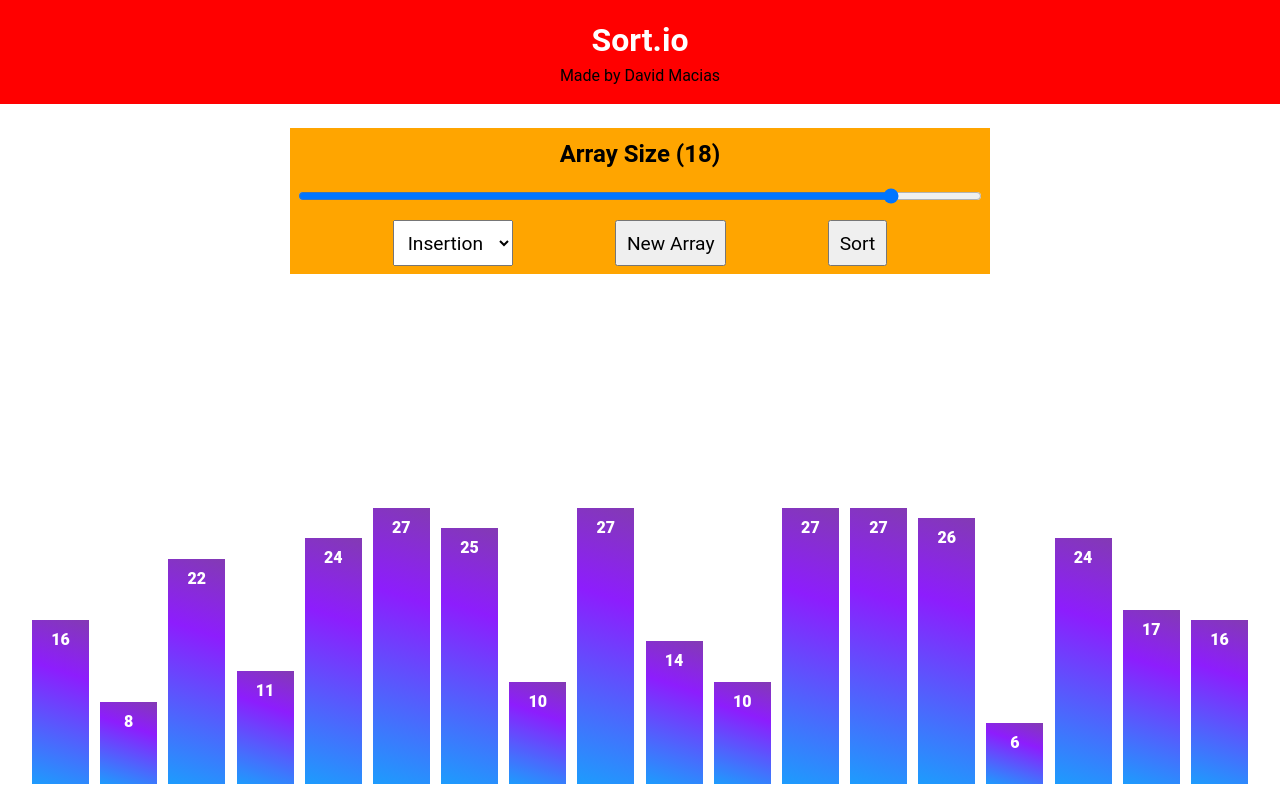
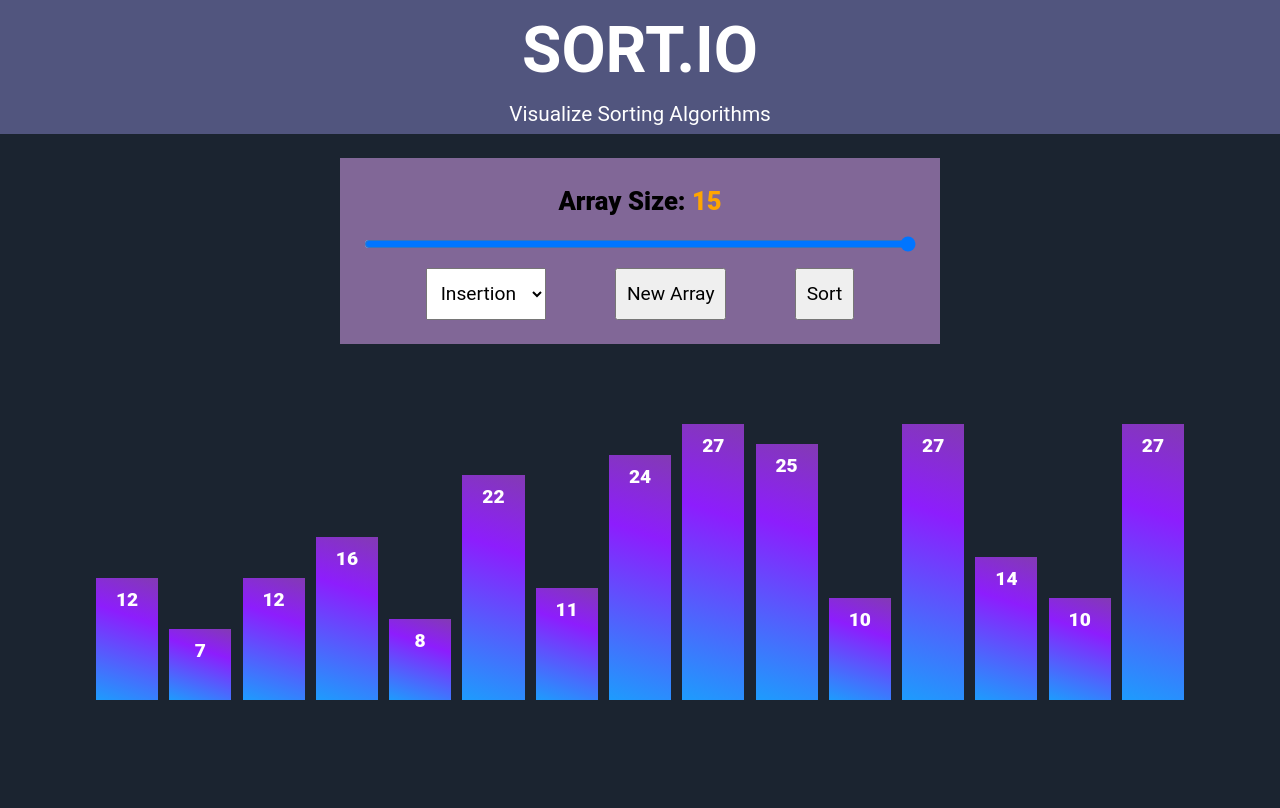
Before and after one commit to sudo-dave/Sort.io, a React (Create React App) app: page / in a window 1280 px wide. Built offline with nearby package versions, Linux system fonts and the light colour scheme.

Commit message:
Updated styles

```diff
--- a/src/Components/Input.js
+++ b/src/Components/Input.js
@@ -13,7 +13,9 @@ export default function Input() {
     <InputContainer>
       {console.log(useContext(BarsContext))}
 
-      <h2>Array Size ({bars.length})</h2>
+      <h2>
+        Array Size: <span>{bars.length}</span>
+      </h2>
       <input
         type="range"
         min={Config.INPUT_RANGE_MIN}
--- a/src/Components/styles.js
+++ b/src/Components/styles.js
@@ -48,15 +48,17 @@ export const BarWrapper = styled.div`
   color: ${(props) => (props.swap ? "black" : "whtie")};
   flex: 0 10 6.2rem;
 
+  font-size: clamp(1rem, 1.5vw, 1.7rem);
+
   @media (min-width: 820px) {
     width: 15px;
-    height: ${(props) => props.width * 2.0}vw;
+    height: ${(props) => props.width * 1.6}vw;
     text-align: center;
     display: block;
     flex: 0 10 9%;
   }
   @media (min-width: 1000px) {
-    height: ${(props) => props.width * 1.5}vw;
+    height: ${(props) => props.width * 1.3}vw;
   }
   @media (min-width: 1160px) {
     height: ${(props) => props.width * 0.8}vw;
@@ -65,11 +67,17 @@ export const BarWrapper = styled.div`
 
 // Header Section********
 export const Header = styled.header`
+  background-color: #51557e;
   text-align: center;
-  padding-block: 1em;
-  background-color: red;
+  padding-block: 0.2rem;
+  color: white;
   h1 {
     color: white;
+    font-size: clamp(2.5rem, 6vw, 4rem);
+    padding: 0;
+  }
+  p {
+    font-size: clamp(1rem, 2vw, 1.3rem);
   }
 `;
 // Main Section********
@@ -79,10 +87,12 @@ export const Main = styled.main`
   flex-direction: column-reverse;
   padding-block: 1.5em;
   /* for the scroll  */
-  height: 88vh;
+  height: 85vh;
 
   @media (min-width: 820px) {
+    gap: 10vh;
     flex-direction: column;
+    height: auto;
   }
 `;
 export const BarsContainer = styled.div`
@@ -96,14 +106,14 @@ export const BarsContainer = styled.div`
   //for the scroll thing
   overflow-y: auto;
   overflow-x: hidden;
-  flex: 1;
+  /* flex: 1; */
   /* justify-content: center; */
 
   ${ScrolBarStyle}
   @media (min-width: 820px) {
     margin-bottom: 0;
     flex-direction: row;
-    width: 95%;
+    width: 85%;
     overflow-y: hidden;
     overflow-x: auto;
     justify-content: space-evenly;
@@ -111,12 +121,21 @@ export const BarsContainer = styled.div`
   }
 `;
 export const InputContainer = styled.div`
-  background-color: orange;
-  width: 100%;
-  max-width: 700px;
+  background-color: #816797;
+  width: min(100%, 600px);
   margin: 0 auto;
+
   text-align: center;
-  padding: 0.5rem;
+  padding: 1.5rem;
+
+  span {
+    color: orange;
+  }
+  h2 {
+    font-size: clamp(1.5rem, 2vw, 2rem);
+    color: black;
+    font-weight: 900;
+  }
   /* margin-block: 1.4rem; */
   input[type="range"] {
     width: 100%;
@@ -129,11 +148,14 @@ export const InputContainer = styled.div`
     padding: 0.5em;
     cursor: pointer;
   }
+
   .btns-wrapper {
     display: flex;
     /* justify-content: space-evenly; */
     flex-direction: column;
     gap: 7px;
+  }
+  button + button {
   }
 
   @media (min-width: 820px) {
--- a/src/Sections/HeaderSection.js
+++ b/src/Sections/HeaderSection.js
@@ -4,8 +4,8 @@ import { Header } from "../Components/styles";
 export default function HeaderSection() {
   return (
     <Header>
-      <h1>Sort.io</h1>
-      <p>Made by David Macias</p>
+      <h1>SORT.IO</h1>
+      <p>Visualize Sorting Algorithms</p>
     </Header>
   );
 }
--- a/src/global.config.js
+++ b/src/global.config.js
@@ -1,9 +1,9 @@
 export const Config = {
   SEC_ANIMATION__DELAY: 1000,
   INIT_ALGO_NAME: "Insertion",
-  INIT_ARR_SIZE: 18,
+  INIT_ARR_SIZE: 15,
   RAND_ARR_LOW_VAL: 4,
   RAND_ARR_MAX_VAL: 30,
-  INPUT_RANGE_MIN: 4,
-  INPUT_RANGE_MAX: 20,
+  INPUT_RANGE_MIN: 5,
+  INPUT_RANGE_MAX: 15,
 };
--- a/src/global.css.js
+++ b/src/global.css.js
@@ -14,7 +14,11 @@ body{
 }
 
 body{
-    line-height: 1.5;
+  line-height: 1.5;
   -webkit-font-smoothing: antialiased;
+  background-color: #1B2430;
+}
+input, button, textarea, select {
+  font: inherit;
 }
 `;
```
